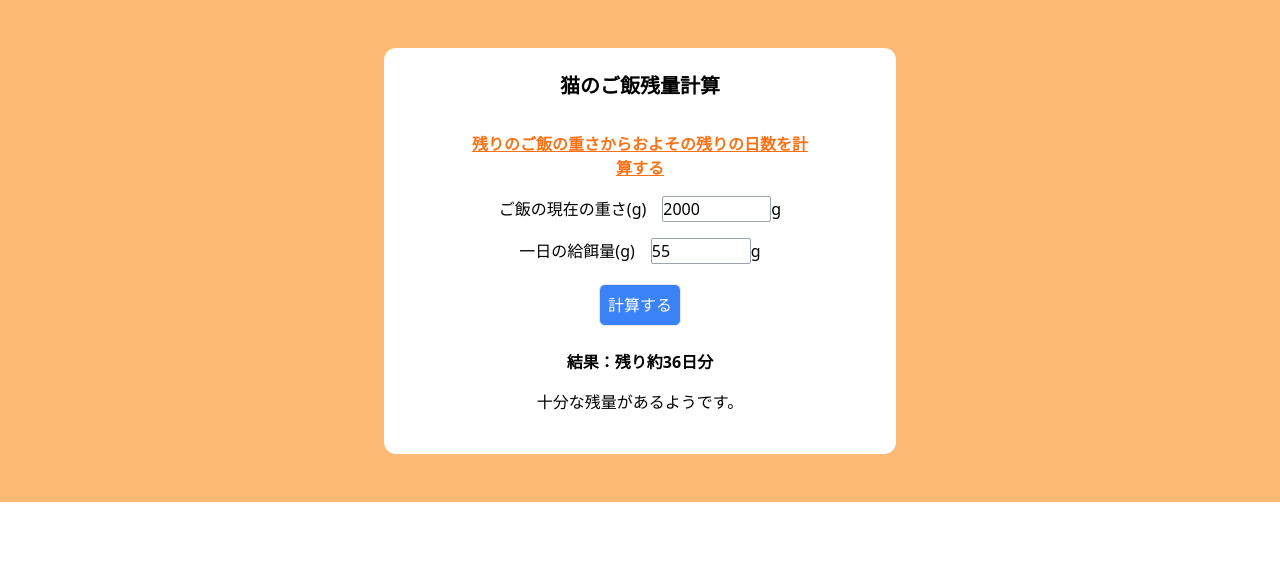
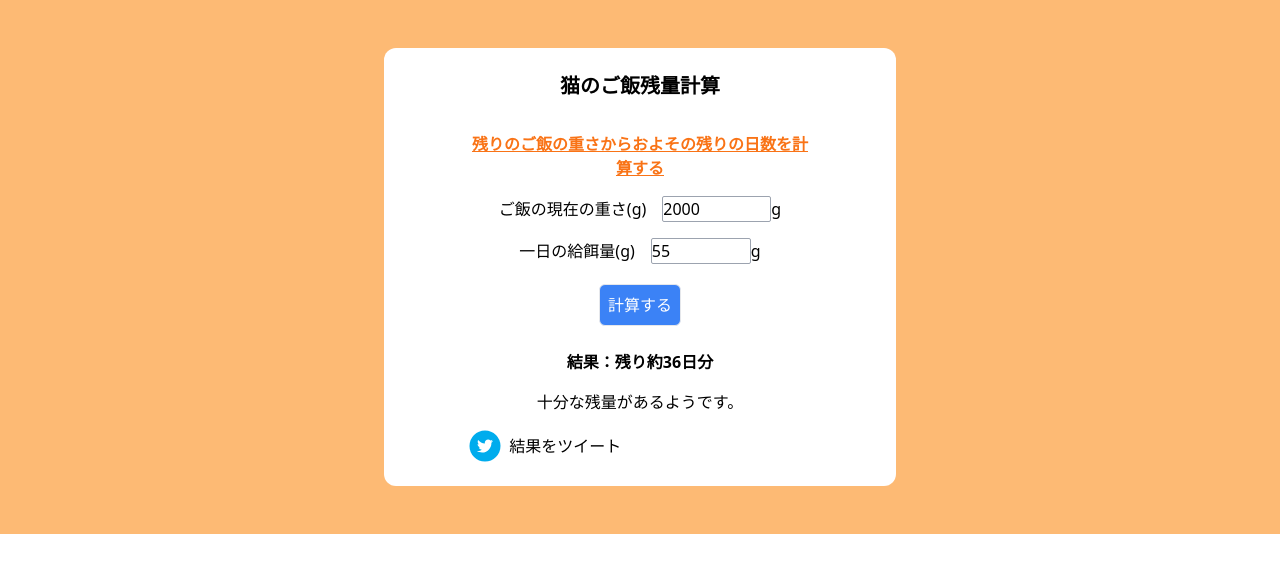
Before and after one commit to MizukiWatanabe/calc-cat-food, a React (Vite) app: page / in a window 1280 px wide. Both pictures are taken after a click on the button "計算する". Shown: the top 572 px of the page. Built offline with nearby package versions, Linux system fonts and the light colour scheme.

Commit message:
[update] 計算結果のツイートボタン追加(スタイリング未)

```diff
--- a/package.json
+++ b/package.json
@@ -8,7 +8,8 @@
   },
   "dependencies": {
     "react": "^17.0.2",
-    "react-dom": "^17.0.2"
+    "react-dom": "^17.0.2",
+    "react-share": "^4.4.0"
   },
   "devDependencies": {
     "@vitejs/plugin-react": "^1.0.7",
--- a/src/components/AnswerBlock.jsx
+++ b/src/components/AnswerBlock.jsx
@@ -1,23 +1,44 @@
-export const AnswerBlock = ({ text }) => {
+import { Share } from './Share';
+
+export const AnswerBlock = ({ day }) => {
   const TextCase = () => {
-    if (0 < text && text <= 10) {
+    if (0 < day && day <= 10) {
       return (
+        <>
           <p className="my-4 text-center">
             残り10日分を下回っています。
             <br />
             早めにご飯を注文しましょう。
           </p>
+          <Share
+            resultDay={day}
+            resultText="残り14日分を下回っています。
+            そろそろご飯を注文しましょう。"
+          />
+        </>
       );
-    } else if (11 < text && text <= 14) {
+    } else if (11 < day && day <= 14) {
       return (
+        <>
           <p className="my-4 text-center">
             残り14日分を下回っています。
             <br />
             そろそろご飯を注文しましょう。
           </p>
+          <Share
+            resultDay={day}
+            resultText="残り14日分を下回っています。
+            そろそろご飯を注文しましょう。"
+          />
+        </>
       );
     } else {
-      return <p className="my-4 text-center">十分な残量があるようです。</p>;
+      return (
+        <>
+          <p className="my-4 text-center">十分な残量があるようです。</p>
+          <Share resultDay={day} resultText="十分な残量があるようです。" />
+        </>
+      );
     }
   };
 
@@ -25,8 +46,8 @@ export const AnswerBlock = ({ text }) => {
     <div className="mt-6">
       <p id="c" className="text-center font-bold">
         結果：
-        <span className={` ${0 < text && text <= 10 && 'text-red-400'}`}>
-          残り約{text}日分
+        <span className={` ${0 < day && day <= 10 && 'text-red-400'}`}>
+          残り約{day}日分
         </span>
       </p>
       {TextCase()}
--- a/src/components/CalcGohanA.jsx
+++ b/src/components/CalcGohanA.jsx
@@ -7,13 +7,13 @@ export const CalcGohanA = () => {
   const inputRefObjectA = useRef(null);
   const inputRefObjectB = useRef(null);
   const start = 0;
-  const [text, setText] = useState(start);
+  const [calcDay, setCalcDay] = useState(start);
   const [valueShow, setValueShow] = useState(false);
 
   const handleClick = () => {
     let keisan = inputRefObjectA.current.value / inputRefObjectB.current.value;
     const setaaa = Math.trunc(keisan);
-    setText(setaaa);
+    setCalcDay(setaaa);
     setValueShow(true);
   };
 
@@ -64,7 +64,7 @@ export const CalcGohanA = () => {
             計算する
           </button>
         </div>
-        {valueShow ? <AnswerBlock text={text} /> : ''}
+        {valueShow ? <AnswerBlock day={calcDay} /> : ''}
       </form>
     </div>
   );
--- /dev/null
+++ b/src/components/Share.jsx
@@ -0,0 +1,15 @@
+import { TwitterShareButton, TwitterIcon } from 'react-share';
+
+export const Share = ({ resultDay, resultText }) => {
+  let shareText = `残り:約${resultDay}日分 - ${resultText} | ${document.title}`;
+  return (
+    <TwitterShareButton
+      className="flex items-center"
+      url={location.href}
+      title={shareText}
+    >
+      <TwitterIcon size={32} round={true} className="mr-2" />
+      結果をツイート
+    </TwitterShareButton>
+  );
+};
--- a/src/main.jsx
+++ b/src/main.jsx
@@ -1,7 +1,7 @@
 import React from 'react';
 import ReactDOM from 'react-dom';
 import './index.css';
-import 'tailwindcss/tailwind.css';
+// import 'tailwindcss/tailwind.css';
 import App from './App';
 // import './index.css';
 
```
Also changed, not shown: 1 other file (tests, documents, lock files or other folders). Lines whose indentation alone changed are shown as unchanged.
